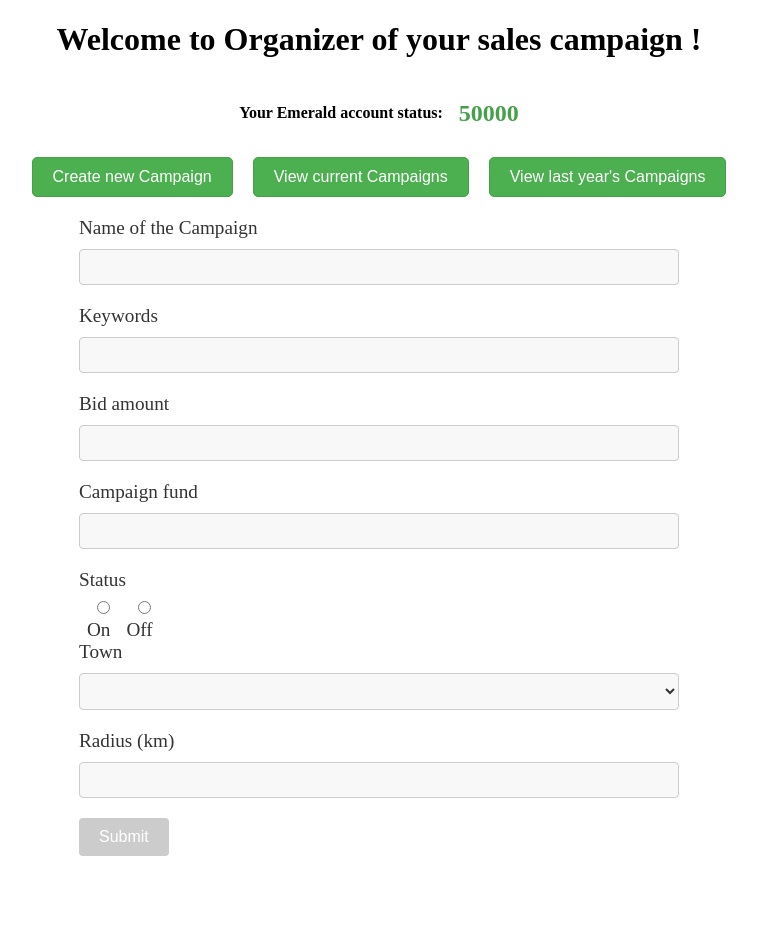
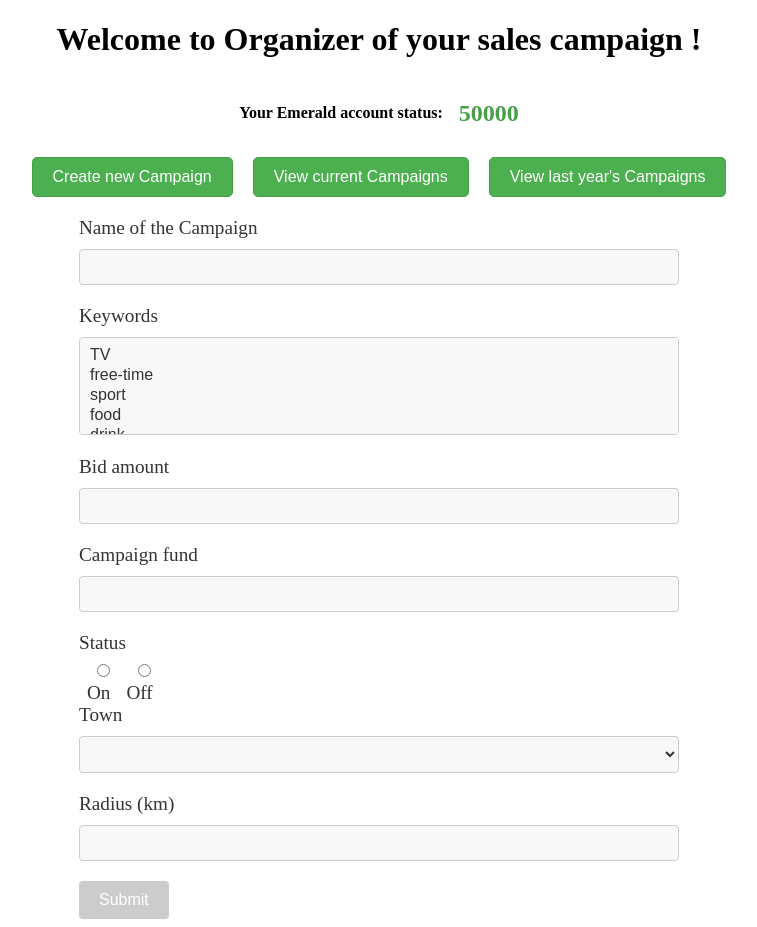
Before and after one commit to WoytekMig/FT-campaignTask, an Angular app: page /new in a window 1280 px wide. Shown: the whole page, without its empty margins (261-1018 px from the left). Before the commit the page ends 864 px from the top, so only its background shows below. Built offline with nearby package versions, Linux system fonts and the light colour scheme.

Commit message:
added pre-populated keywords

```diff
--- a/src/app/campaign-form/campaign-form.component.html
+++ b/src/app/campaign-form/campaign-form.component.html
@@ -13,8 +13,17 @@
     </span>
   </div>
   <div>
-    <label> Keywords </label>
-    <input type="text" formControlName="keywords" />
+    <label for="selectedKeywords"> Keywords </label>
+    <select
+      id="selectedKeywords"
+      name="selectedKeywords"
+      formControlName="selectedKeywords"
+      multiple
+    >
+      <option *ngFor="let keyword of keywords" [ngValue]="keyword">
+        {{ keyword }}
+      </option>
+    </select>
     <span
       *ngIf="
         campaignForm.get('keywords')?.invalid &&
--- a/src/app/campaign-form/campaign-form.component.ts
+++ b/src/app/campaign-form/campaign-form.component.ts
@@ -14,6 +14,7 @@ export class CampaignFormComponent implements OnInit {
   campaignForm: FormGroup = new FormGroup({});
   townOptions: string[] = ['Cracow', 'Warsaw', 'Poznan', 'Gdansk', 'Lodz'];
   accountStatus: number = this.accountStatusService.getAccountStatus();
+  keywords: string[] = ['TV', 'free-time', 'sport', 'food', 'drink', 'wear'];
 
   constructor(
     private formBuilder: FormBuilder,
@@ -21,23 +22,26 @@ export class CampaignFormComponent implements OnInit {
     private router: Router,
     private activatedRoute: ActivatedRoute,
     private accountStatusService: AccountStatusService
-  ) {}
-
-  ngOnInit(): void {
-    const accountStatus = this.accountStatusService.getAccountStatus();
+  ) {
     this.campaignForm = this.formBuilder.group({
       name: ['', Validators.required],
-      keywords: ['', Validators.required],
+      selectedKeywords: [[]],
       bidAmount: ['', [Validators.required, Validators.min(1500)]],
       campaignFund: [
         '',
-        [Validators.required, Validators.min(0), Validators.max(accountStatus)],
+        [
+          Validators.required,
+          Validators.min(0),
+          Validators.max(this.accountStatus),
+        ],
       ],
       status: ['', Validators.required],
       town: [''],
       radius: ['', [Validators.required, Validators.min(0)]],
     });
+  }
 
+  ngOnInit(): void {
     let id = this.activatedRoute.snapshot.paramMap.get('id');
 
     if (id) {
@@ -58,6 +62,7 @@ export class CampaignFormComponent implements OnInit {
   onSubmit() {
     if (this.campaignForm.valid) {
       let campaign: Campaign = this.campaignForm.value;
+      campaign.keywords = this.campaignForm.value.selectedKeywords;
 
       let id = this.activatedRoute.snapshot.paramMap.get('id');
       if (id) {
```
